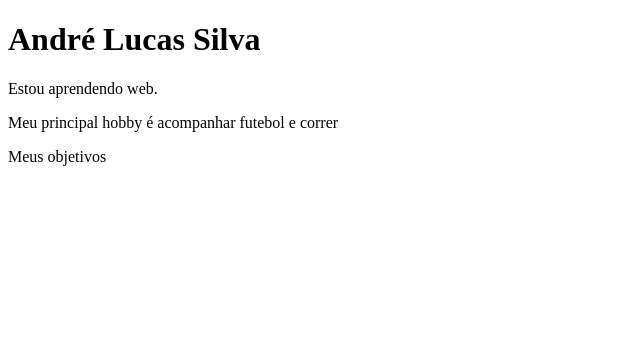
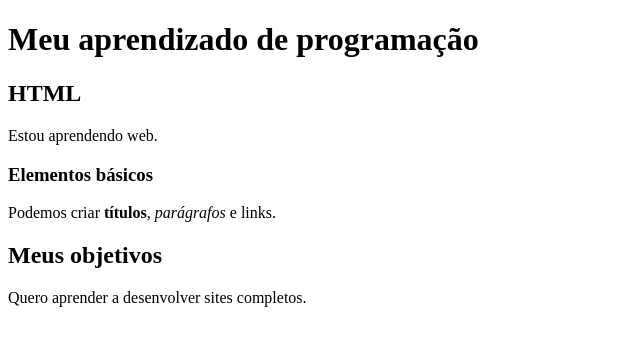
Before and after one commit to gitandlucsil/IA_WebProgramPath, a plain HTML site: page index.html in a window 1280 px wide. Shown: the whole page, without its empty margins (0-640 px from the left). Drawn offline with Linux system fonts and the light colour scheme.

Commit message:
aula2-subsessoes e titulos

```diff
--- a/index.html
+++ b/index.html
@@ -2,12 +2,22 @@
 <html lang="pt-BR">
     <head>
         <meta charset="UTF-8">
-        <title>Sobre mim</title>
+        <title>Meu aprendizado</title>
     </head>
     <body>
-        <h1>André Lucas Silva</h1>
+        <!-- Título principal da página -->
+        <h1>Meu aprendizado de programação</h1>
+
+        <!-- Primeira seção -->
+        <h2>HTML</h2>
         <p>Estou aprendendo web.</p>
-        <p>Meu principal hobby é acompanhar futebol e correr</p>
-        <p>Meus objetivos</p>
+
+        <!-- Subseção de HTML -->
+        <h3>Elementos básicos</h3>
+        <p>Podemos criar <strong>títulos</strong>, <em>parágrafos</em> e links.</p>
+
+        <!-- Segunda seção -->
+        <h2>Meus objetivos</h2>
+        <p>Quero aprender a desenvolver sites completos.</p>
     </body>
 </html>
```
